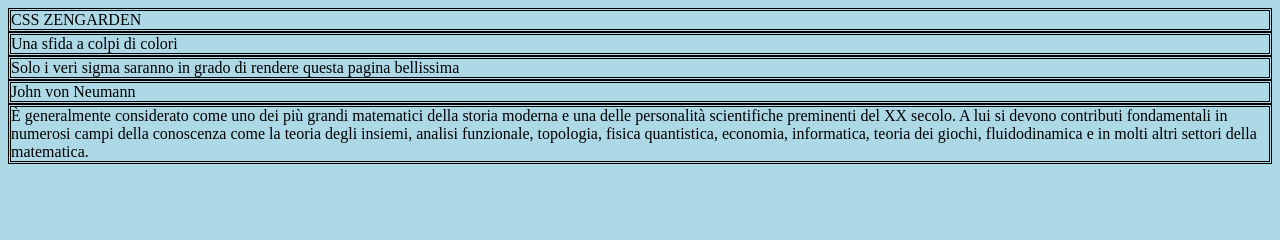
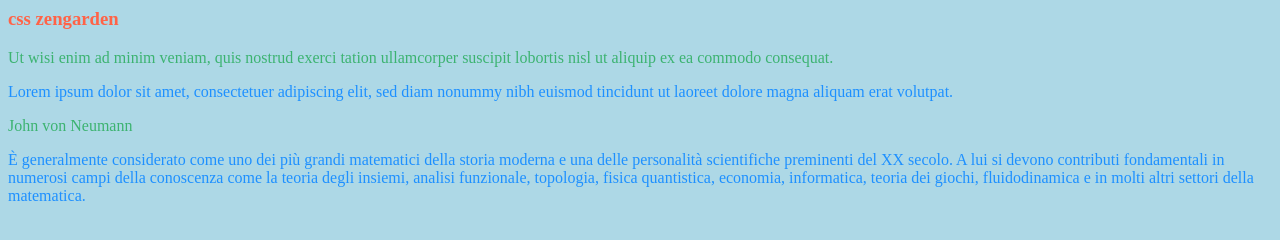
Before and after one commit to sam-sore/sam-sore.github.io, a plain HTML site: page CSS.zengarden.html in a window 1280 px wide. Drawn offline with Linux system fonts and the light colour scheme.

Commit message:
Update CSS.zengarden.html

```diff
--- a/CSS.zengarden.html
+++ b/CSS.zengarden.html
@@ -29,14 +29,14 @@ div {
 </head>
 <body>
 
-<div>CSS ZENGARDEN</div>
+<h3 style="color:Tomato;">css zengarden</h3>
 
-<div>Una sfida a colpi di colori</div>
+<p style="color:MediumSeaGreen;">Ut wisi enim ad minim veniam, quis nostrud exerci tation ullamcorper suscipit lobortis nisl ut aliquip ex ea commodo consequat.</p>
 
-<div>Solo i veri sigma saranno in grado di rendere questa pagina bellissima</div>
+<p style="color:DodgerBlue;">Lorem ipsum dolor sit amet, consectetuer adipiscing elit, sed diam nonummy nibh euismod tincidunt ut laoreet dolore magna aliquam erat volutpat.</p>
 
-<div>John von Neumann</div>
+<p style="color:MediumSeaGreen;">John von Neumann</p>
 
-<div>È generalmente considerato come uno dei più grandi matematici della storia moderna e una delle personalità scientifiche preminenti del XX secolo. A lui si devono contributi fondamentali in numerosi campi della conoscenza come la <span class="grassetto">teoria degli insiemi</span>, <span class="grassetto">analisi funzionale</span>, <span class="corsivo">topologia</span>, <span class="corsivo">fisica quantistica</span>, economia, informatica, teoria dei giochi, fluidodinamica e in molti altri settori della matematica.</div>
+<p style="color:DodgerBlue;">È generalmente considerato come uno dei più grandi matematici della storia moderna e una delle personalità scientifiche preminenti del XX secolo. A lui si devono contributi fondamentali in numerosi campi della conoscenza come la <span class="grassetto">teoria degli insiemi</span>, <span class="grassetto">analisi funzionale</span>, <span class="corsivo">topologia</span>, <span class="corsivo">fisica quantistica</span>, economia, informatica, teoria dei giochi, fluidodinamica e in molti altri settori della matematica.</p>
 </body>
 </html>
```
